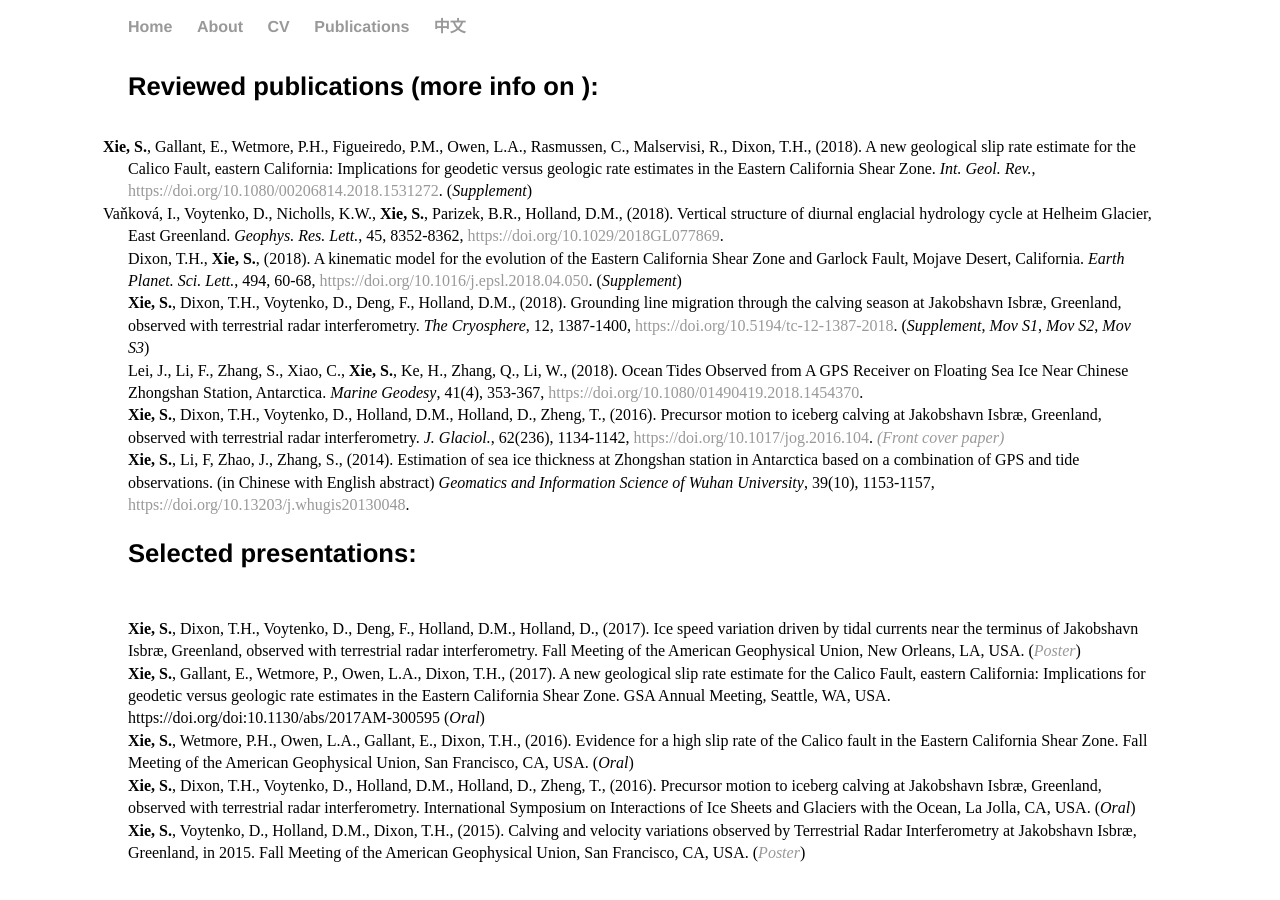
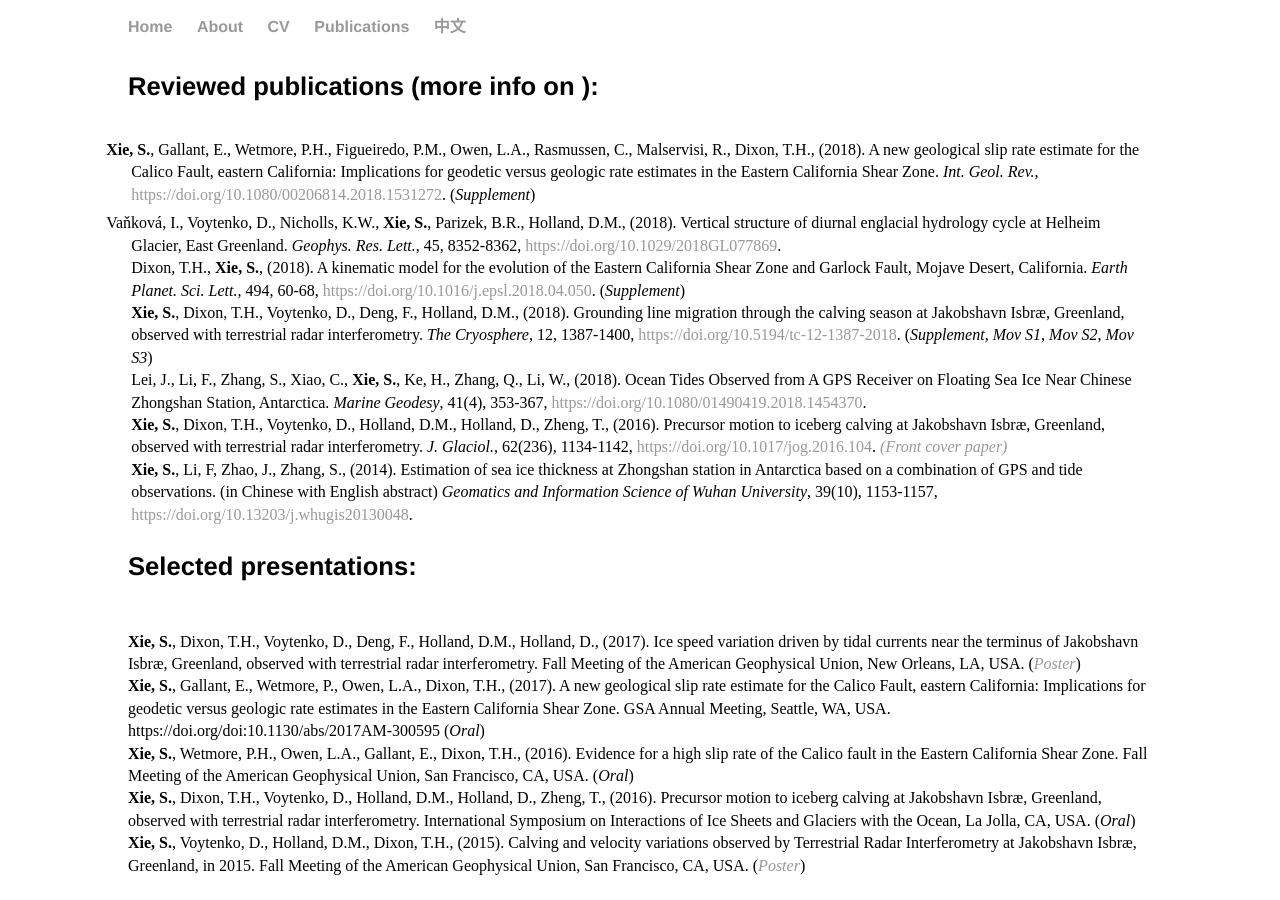
Before and after one commit to suruixie/suruixie.github.io, a Jekyll site: the page built from publications/index.html, in a window 1280 px wide. Built offline with Jekyll 4.4.1, drawn with Linux system fonts in a browser that asks for light colours; a style sheet for code colours, icons or effects is not loaded.

Commit message:
Update main.css

```diff
--- a/css/main.css
+++ b/css/main.css
@@ -38,7 +38,7 @@ p {
 .publist {
     text-indent: -25px;
     margin-left: 25px;
-    margin: 0
+    margin: 0.2em;
 }
 
 .image-div {
```
